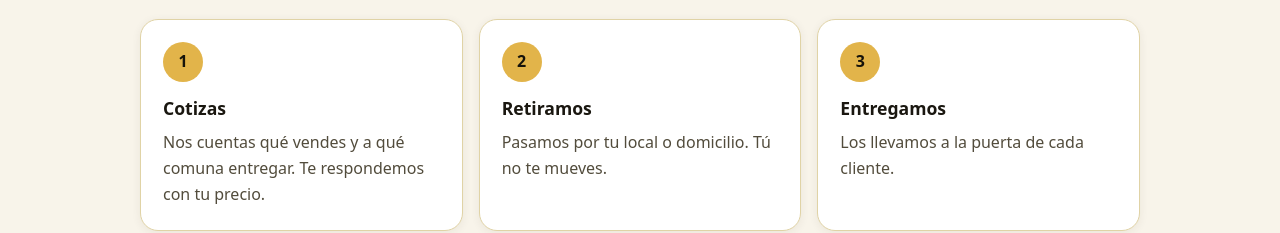
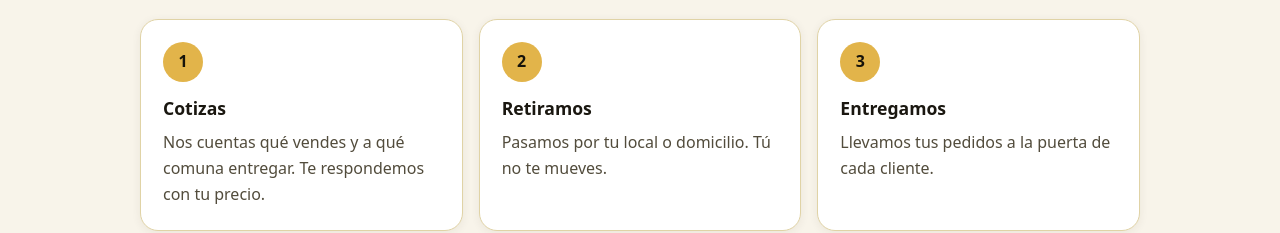
Before and after one commit to muspellogistics-prog/muspel-web, a plain HTML site: page index.html in a window 1280 px wide. Shown: the part 2190-2423 px from the top of the page. Drawn offline with Linux system fonts and the light colour scheme.

Commit message:
Add files via upload

```diff
--- a/index.html
+++ b/index.html
@@ -229,7 +229,7 @@ footer a{color:inherit}
   <div class="pasos">
     <div class="paso"><span class="n">1</span><h3>Cotizas</h3><p>Nos cuentas qué vendes y a qué comuna entregar. Te respondemos con tu precio.</p></div>
     <div class="paso"><span class="n">2</span><h3>Retiramos</h3><p>Pasamos por tu local o domicilio. Tú no te mueves.</p></div>
-    <div class="paso"><span class="n">3</span><h3>Entregamos</h3><p>Los llevamos a la puerta de cada cliente.</p></div>
+    <div class="paso"><span class="n">3</span><h3>Entregamos</h3><p>Llevamos tus pedidos a la puerta de cada cliente.</p></div>
   </div>
 </div></section>
 
```
